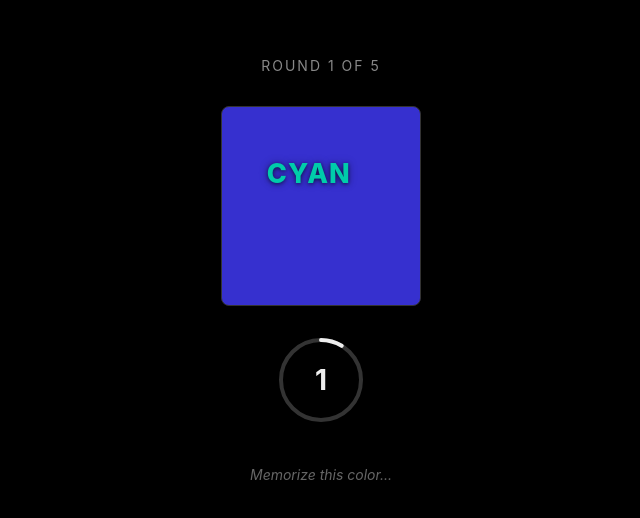
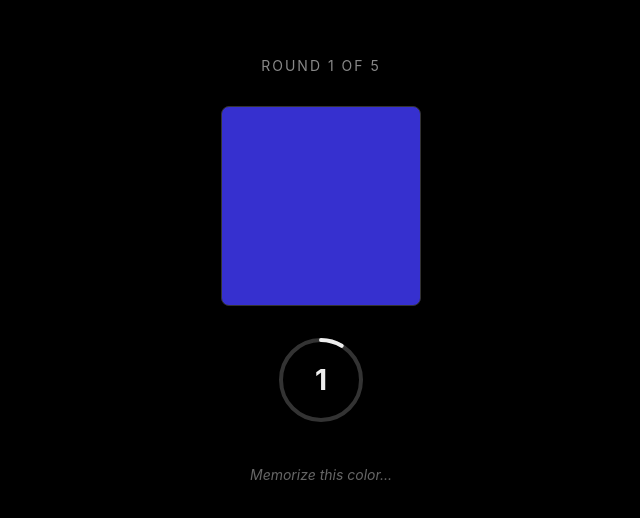
Before and after one commit to RohithAchar/matrix-hue, a React (Vite) app in the folder client/: page /play/single in a window 1280 px wide. Shown: the part 130-648 px from the top of the page, without its empty margins (319-959 px from the left). Built offline with nearby package versions, Linux system fonts and the light colour scheme.

Commit message:
revert: simplify distractions — just color-name text overlay on swatch, remove background flashes

```diff
--- a/client/src/App.css
+++ b/client/src/App.css
@@ -283,6 +283,18 @@ body {
   justify-content: center;
 }
 
+.swatch-label-wrong {
+  position: absolute;
+  font-size: 22px;
+  font-weight: 800;
+  text-shadow: 0 1px 4px rgba(0, 0, 0, 0.8), 0 0 12px rgba(0, 0, 0, 0.5);
+  text-transform: uppercase;
+  letter-spacing: 2px;
+  pointer-events: none;
+  user-select: none;
+  font-family: -apple-system, BlinkMacSystemFont, "Segoe UI", Roboto, sans-serif;
+}
+
 .game-content {
   display: flex;
   flex-direction: column;
--- a/client/src/components/DistractionBackgroundShifter.jsx
+++ /dev/null
@@ -1,39 +0,0 @@
-import { useEffect, useRef } from 'react';
-import gsap from 'gsap';
-
-export default function DistractionBackgroundShifter({ difficulty, containerRef }) {
-  const flashed = useRef(false);
-
-  useEffect(() => {
-    if (difficulty !== 'hard' || !containerRef?.current) return;
-    if (flashed.current) return;
-    flashed.current = true;
-
-    const el = containerRef.current;
-    const timers = [];
-    const flashCount = 1 + Math.floor(Math.random() * 2);
-
-    const origBg = el.style.backgroundColor || 'transparent';
-
-    for (let i = 0; i < flashCount; i++) {
-      const delay = 300 + Math.random() * 1000;
-      const hue = Math.round(Math.random() * 360);
-      const sat = 40 + Math.round(Math.random() * 20);
-      const lit = 40 + Math.round(Math.random() * 20);
-      const flashColor = `hsl(${hue}, ${sat}%, ${lit}%)`;
-
-      const timer = setTimeout(() => {
-        const tl = gsap.timeline();
-        tl.to(el, { backgroundColor: flashColor, duration: 0.1 })
-          .to(el, { backgroundColor: flashColor, duration: 0.1 })
-          .to(el, { backgroundColor: origBg, duration: 0.1 });
-      }, delay);
-
-      timers.push(timer);
-    }
-
-    return () => timers.forEach(clearTimeout);
-  }, [difficulty, containerRef]);
-
-  return null;
-}
--- a/client/src/components/DistractionOverlay.jsx
+++ /dev/null
@@ -1,116 +0,0 @@
-import { useState, useEffect, useRef, useCallback } from 'react';
-import gsap from 'gsap';
-
-const COLOR_NAMES = ['RED', 'BLUE', 'GREEN', 'YELLOW', 'PURPLE', 'ORANGE', 'CYAN', 'PINK', 'TEAL', 'BROWN'];
-
-const INK_MAP = {
-  RED: 'hsl(0, 100%, 50%)',
-  BLUE: 'hsl(240, 100%, 50%)',
-  GREEN: 'hsl(120, 100%, 50%)',
-  YELLOW: 'hsl(60, 100%, 50%)',
-  PURPLE: 'hsl(300, 100%, 50%)',
-  ORANGE: 'hsl(30, 100%, 50%)',
-  CYAN: 'hsl(180, 100%, 50%)',
-  PINK: 'hsl(330, 100%, 70%)',
-  TEAL: 'hsl(170, 100%, 40%)',
-  BROWN: 'hsl(20, 60%, 40%)',
-};
-
-function randomInk() {
-  return COLOR_NAMES[Math.floor(Math.random() * COLOR_NAMES.length)];
-}
-
-function randomPosition(used) {
-  for (let attempt = 0; attempt < 20; attempt++) {
-    const x = 10 + Math.random() * 160;
-    const y = 10 + Math.random() * 160;
-    const tooClose = used.some((p) => Math.abs(p.x - x) < 50 && Math.abs(p.y - y) < 50);
-    if (!tooClose) return { x, y };
-  }
-  return { x: 10 + Math.random() * 160, y: 10 + Math.random() * 160 };
-}
-
-function PopupItem({ text, inkColor, x, y, fontSize, onDone }) {
-  const ref = useRef(null);
-
-  useEffect(() => {
-    const tl = gsap.timeline({ onComplete: onDone });
-    tl.fromTo(ref.current, { opacity: 0 }, { opacity: 1, duration: 0.2 })
-      .to(ref.current, { opacity: 0, duration: 0.2 }, '+=0.8');
-  }, [onDone]);
-
-  return (
-    <span
-      ref={ref}
-      style={{
-        position: 'absolute',
-        left: x,
-        top: y,
-        color: inkColor,
-        fontSize,
-        fontWeight: 800,
-        opacity: 0,
-        textShadow: '0 1px 4px rgba(0,0,0,0.6), 0 0 10px rgba(0,0,0,0.3)',
-        pointerEvents: 'none',
-        userSelect: 'none',
-        fontFamily: '-apple-system, BlinkMacSystemFont, "Segoe UI", Roboto, sans-serif',
-        textTransform: 'uppercase',
-        letterSpacing: '1px',
-      }}
-    >
-      {text}
-    </span>
-  );
-}
-
-export default function DistractionOverlay({ difficulty }) {
-  const [popups, setPopups] = useState([]);
-  const schedRef = useRef(null);
-
-  const remove = useCallback((id) => {
-    setPopups((prev) => prev.filter((p) => p.id !== id));
-  }, []);
-
-  useEffect(() => {
-    if (difficulty === 'easy') return;
-
-    setPopups([]);
-    const interval = difficulty === 'hard' ? 500 : 1500;
-    const maxPopups = difficulty === 'hard' ? 4 : 3;
-    let count = 0;
-    const used = [];
-
-    schedRef.current = setInterval(() => {
-      if (count >= maxPopups) {
-        clearInterval(schedRef.current);
-        return;
-      }
-      count++;
-
-      const text = COLOR_NAMES[Math.floor(Math.random() * COLOR_NAMES.length)];
-      const inkName = randomInk();
-      const pos = randomPosition(used);
-      used.push(pos);
-
-      const id = Date.now() + Math.random();
-      setPopups((prev) => [
-        ...prev,
-        { id, text, inkColor: INK_MAP[inkName], x: pos.x, y: pos.y, fontSize: 24 + Math.random() * 12 },
-      ]);
-    }, interval);
-
-    return () => {
-      clearInterval(schedRef.current);
-    };
-  }, [difficulty]);
-
-  if (difficulty === 'easy') return null;
-
-  return (
-    <div style={{ position: 'absolute', inset: 0, pointerEvents: 'none', zIndex: 2 }}>
-      {popups.map((p) => (
-        <PopupItem key={p.id} {...p} onDone={() => remove(p.id)} />
-      ))}
-    </div>
-  );
-}
--- a/client/src/pages/Game.jsx
+++ b/client/src/pages/Game.jsx
@@ -10,10 +10,15 @@ import ColorSwatch from '../components/ColorSwatch';
 import Timer from '../components/Timer';
 import HSLSliderGroup from '../components/HSLSliderGroup';
 import ScoreReveal from '../components/ScoreReveal';
-import DistractionOverlay from '../components/DistractionOverlay';
-import DistractionBackgroundShifter from '../components/DistractionBackgroundShifter';
 
 const DIFFICULTY_TIMES = { easy: 6, medium: 4, hard: 2 };
+
+const COLOR_NAMES = [
+  'red', 'blue', 'green', 'yellow', 'purple', 'orange', 'pink',
+  'brown', 'cyan', 'magenta', 'lime', 'teal', 'indigo', 'violet',
+  'gold', 'silver', 'coral', 'maroon', 'navy', 'olive', 'plum',
+  'tan', 'beige', 'mint', 'lavender', 'crimson', 'turquoise',
+];
 
 export default function Game() {
   const {
@@ -27,10 +32,11 @@ export default function Game() {
   const [guess, setGuess] = useState(randomHsl());
   const [touched, setTouched] = useState(false);
   const [result, setResult] = useState(null);
+  const [distractLabel, setDistractLabel] = useState(null);
 
-  const memorizeRef = useRef(null);
   const fadeRef = useRef(null);
   const recreateRef = useRef(null);
+  const labelRef = useRef(null);
 
   const duration = DIFFICULTY_TIMES[difficulty] || 6;
 
@@ -77,6 +83,27 @@ export default function Game() {
     }
   }, [phase]);
 
+  useEffect(() => {
+    const shouldShow = (difficulty === 'medium' || difficulty === 'hard') && phase === 'memorize';
+    if (!shouldShow) {
+      setDistractLabel(null);
+      return;
+    }
+
+    labelRef.current = setInterval(() => {
+      const text = COLOR_NAMES[Math.floor(Math.random() * COLOR_NAMES.length)];
+      const hue = Math.round(Math.random() * 360);
+      const sat = 60 + Math.round(Math.random() * 40);
+      const lit = 50 + Math.round(Math.random() * 50);
+      setDistractLabel({ text, color: `hsl(${hue}, ${sat}%, ${lit}%)` });
+    }, difficulty === 'hard' ? 400 : 800);
+
+    return () => {
+      clearInterval(labelRef.current);
+      labelRef.current = null;
+    };
+  }, [difficulty, phase]);
+
   function handleSliderChange(hsl) {
     setGuess(hsl);
     if (!touched) setTouched(true);
@@ -112,11 +139,12 @@ export default function Game() {
         {phase === 'memorize' && (
           <>
             <div className="round-header">Round {round + 1} of 5</div>
-            <div className="memorize-section" ref={memorizeRef}>
+            <div className="memorize-section">
               <div className="swatch-wrapper">
                 <ColorSwatch h={target.h} s={target.s} l={target.l} size={200} />
-                <DistractionOverlay difficulty={difficulty} />
-                <DistractionBackgroundShifter difficulty={difficulty} containerRef={memorizeRef} />
+                {distractLabel && (
+                  <span className="swatch-label-wrong" style={{ color: distractLabel.color }}>{distractLabel.text}</span>
+                )}
               </div>
               <Timer duration={duration} remaining={remaining} onComplete={() => {}} />
             </div>
```
